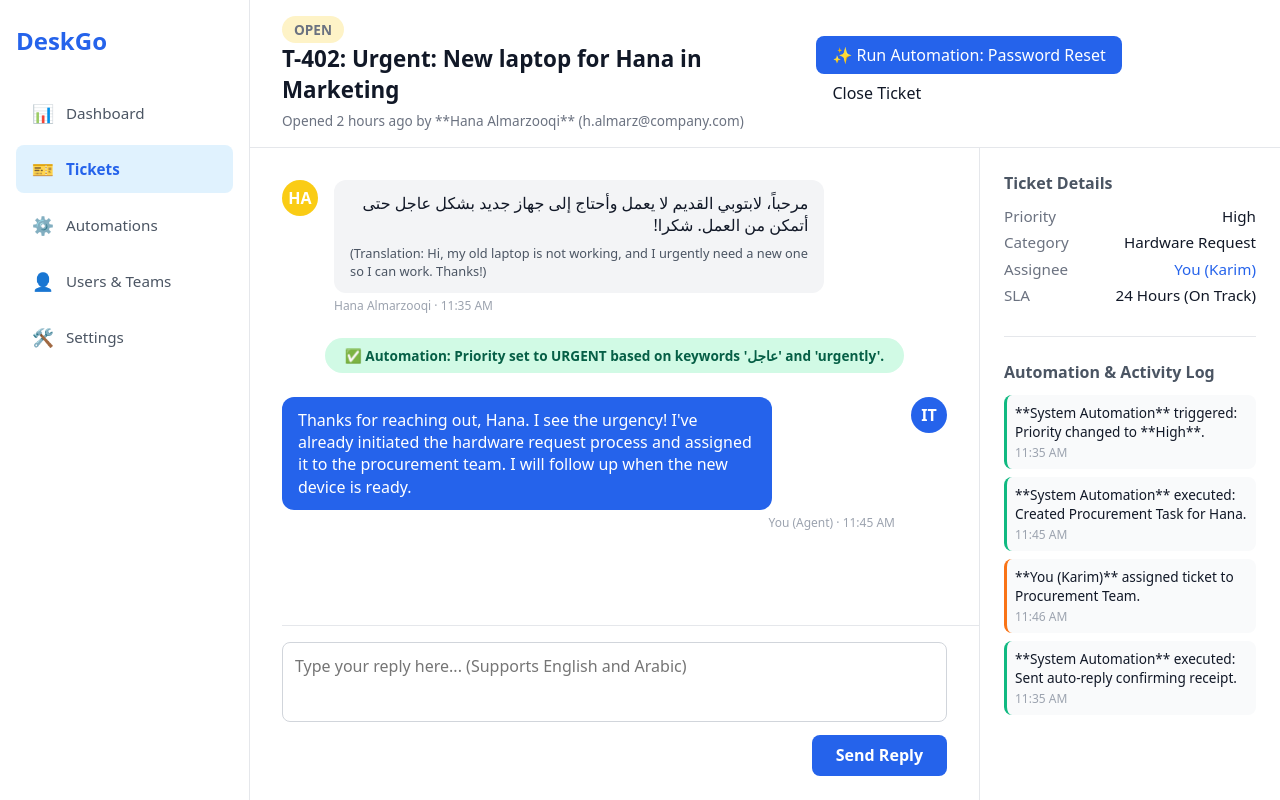
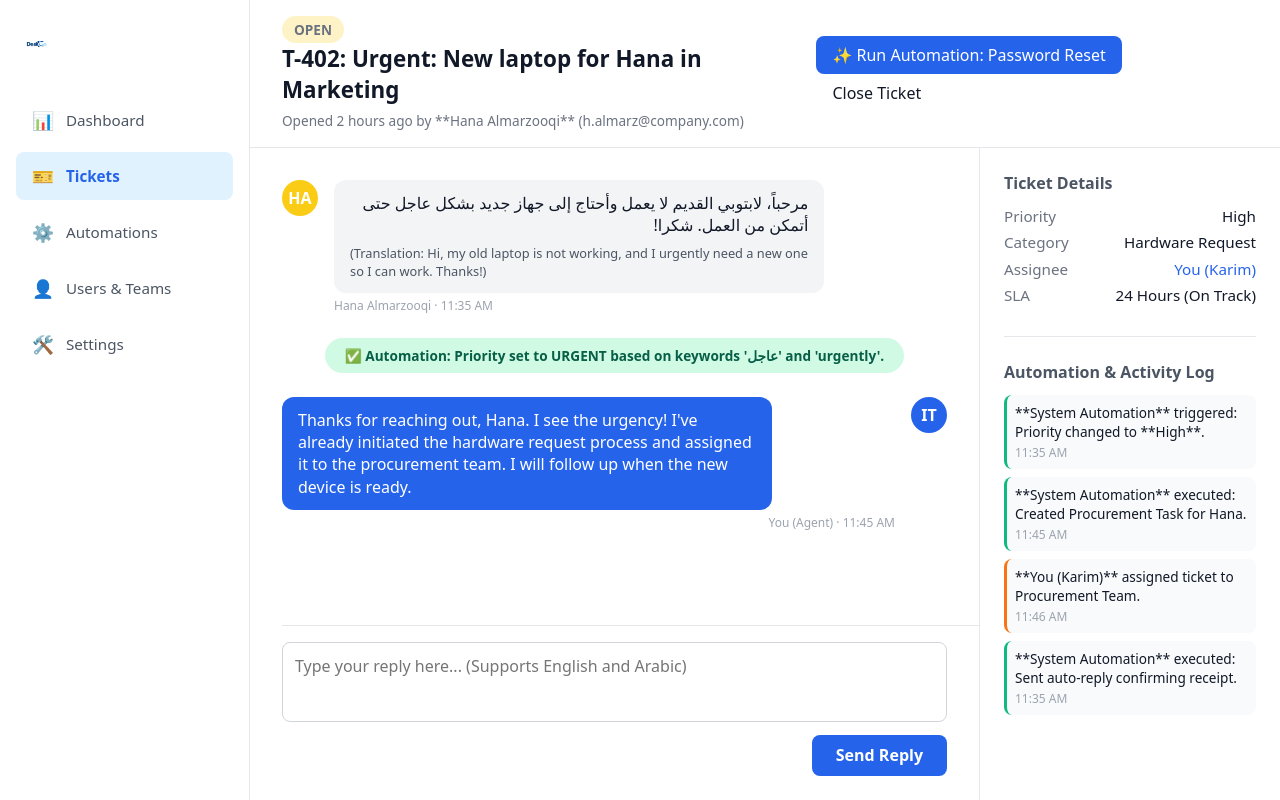
Before and after one commit to mudawi91/desko-landing-page, a plain HTML site: page dashboard.html in a window 1280 px wide. Drawn offline with Linux system fonts and the light colour scheme.

Commit message:
Update dashboard.html
fixed logo

```diff
--- a/dashboard.html
+++ b/dashboard.html
@@ -54,11 +54,14 @@
             flex-shrink: 0;
             overflow-y: auto;
         }
+        /* LOGO STYLED FOR IMAGE */
         .sidebar-logo {
-            font-size: 1.5rem;
-            font-weight: 800;
             margin-bottom: 2rem;
             display: block;
+        }
+        .sidebar-logo img {
+            height: 40px; /* Smaller height suitable for a sidebar */
+            vertical-align: middle;
         }
         .nav-item {
             display: flex;
@@ -297,7 +300,9 @@
 <body>
     <div class="main-layout">
         <div class="sidebar">
-            <a href="index.html" class="sidebar-logo deskgo-blue">DeskGo</a>
+            <a href="index.html" class="sidebar-logo">
+                <img src="./logo.png" alt="DeskGo Logo" style="height: 40px;">
+            </a>
 
             <a href="#" class="nav-item">
                 <span class="nav-icon">📊</span> Dashboard
```
